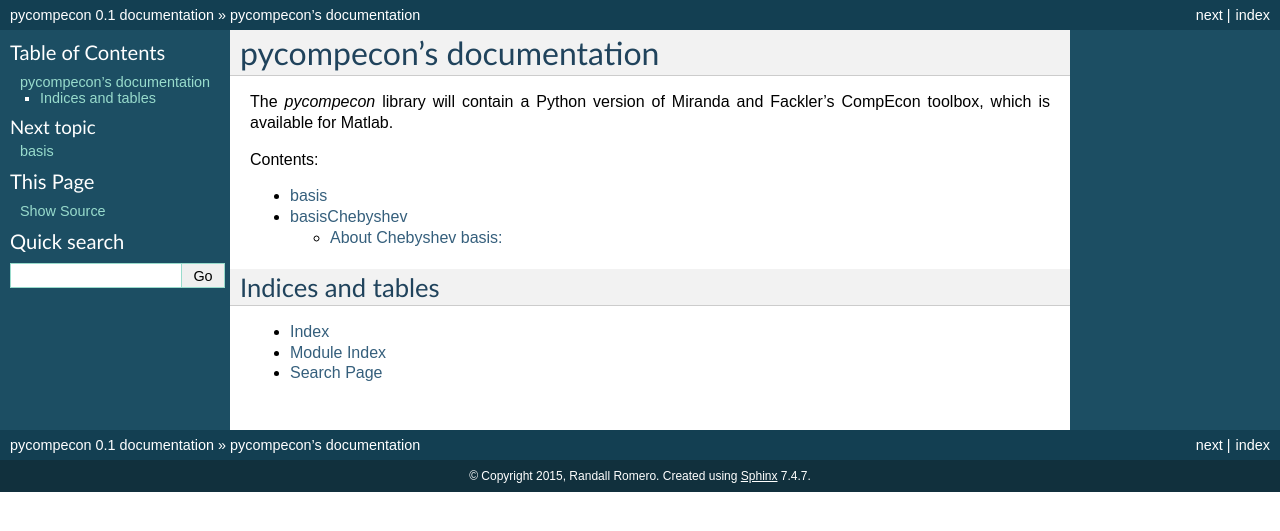
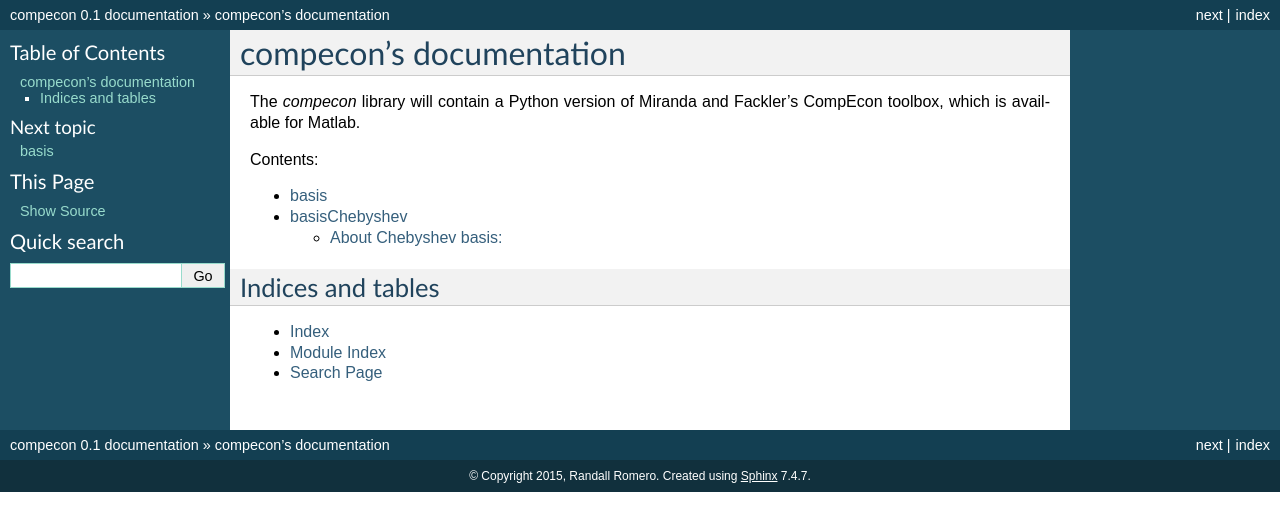
Before and after one commit to randall-romero/CompEcon, a Sphinx documentation site: the page built from docs/source/index.rst, in a window 1280 px wide. Shown: the top 531 px of the page. Built offline with Sphinx 7.4.7, drawn with Linux system fonts in a browser that asks for light colours; pages that are not in the unit, such as notebooks, are missing from menus.

Commit message:
Renamed the project compecon; files adjusted accordingly

```diff
--- a/docs/source/conf.py
+++ b/docs/source/conf.py
@@ -1,7 +1,7 @@
 #!/usr/bin/env python3
 # -*- coding: utf-8 -*-
 #
-# pycompecon documentation build configuration file, created by
+# compecon documentation build configuration file, created by
 # sphinx-quickstart on Tue Mar 17 12:00:04 2015.
 #
 # This file is execfile()d with the current directory set to its
@@ -20,7 +20,7 @@ import os
 # add these directories to sys.path here. If the directory is relative to the
 # documentation root, use os.path.abspath to make it absolute, like shown here.
 #sys.path.insert(0, os.path.abspath('.'))
-sys.path.insert(0, os.path.abspath('../..') + '/pycompecon')
+sys.path.insert(0, os.path.abspath('../..') + '/compecon')
 
 
 primary_domain = 'py'
@@ -53,7 +53,7 @@ source_suffix = '.rst'
 master_doc = 'index'
 
 # General information about the project.
-project = 'pycompecon'
+project = 'compecon'
 copyright = '2015, Randall Romero'
 
 # The version info for the project you're documenting, acts as replacement for
@@ -186,7 +186,7 @@ html_static_path = ['_static']
 #html_file_suffix = None
 
 # Output file base name for HTML help builder.
-htmlhelp_basename = 'pycompecondoc'
+htmlhelp_basename = 'compecondoc'
 
 
 # -- Options for LaTeX output ---------------------------------------------
@@ -206,7 +206,7 @@ latex_elements = {
 # (source start file, target name, title,
 #  author, documentclass [howto, manual, or own class]).
 latex_documents = [
-  ('index', 'pycompecon.tex', 'pycompecon Documentation',
+  ('index', 'compecon.tex', 'compecon Documentation',
    'Randall Romero', 'manual'),
 ]
 
@@ -236,7 +236,7 @@ latex_documents = [
 # One entry per manual page. List of tuples
 # (source start file, name, description, authors, manual section).
 man_pages = [
-    ('index', 'pycompecon', 'pycompecon Documentation',
+    ('index', 'compecon', 'compecon Documentation',
      ['Randall Romero'], 1)
 ]
 
@@ -250,8 +250,8 @@ man_pages = [
 # (source start file, target name, title, author,
 #  dir menu entry, description, category)
 texinfo_documents = [
-  ('index', 'pycompecon', 'pycompecon Documentation',
-   'Randall Romero', 'pycompecon', 'One line description of project.',
+  ('index', 'compecon', 'compecon Documentation',
+   'Randall Romero', 'compecon', 'One line description of project.',
    'Miscellaneous'),
 ]
 
--- a/docs/source/index.rst
+++ b/docs/source/index.rst
@@ -1,12 +1,12 @@
-.. pycompecon documentation master file, created by
+.. compecon documentation master file, created by
    sphinx-quickstart on Tue Mar 17 12:00:04 2015.
    You can adapt this file completely to your liking, but it should at least
    contain the root `toctree` directive.
 
 ==========================
-pycompecon's documentation
+compecon's documentation
 ==========================
-The `pycompecon` library will contain a Python version of Miranda and Fackler's CompEcon toolbox, which is available for Matlab.
+The `compecon` library will contain a Python version of Miranda and Fackler's CompEcon toolbox, which is available for Matlab.
 
 
 Contents:
```
Also changed, not shown: 4 other files.
